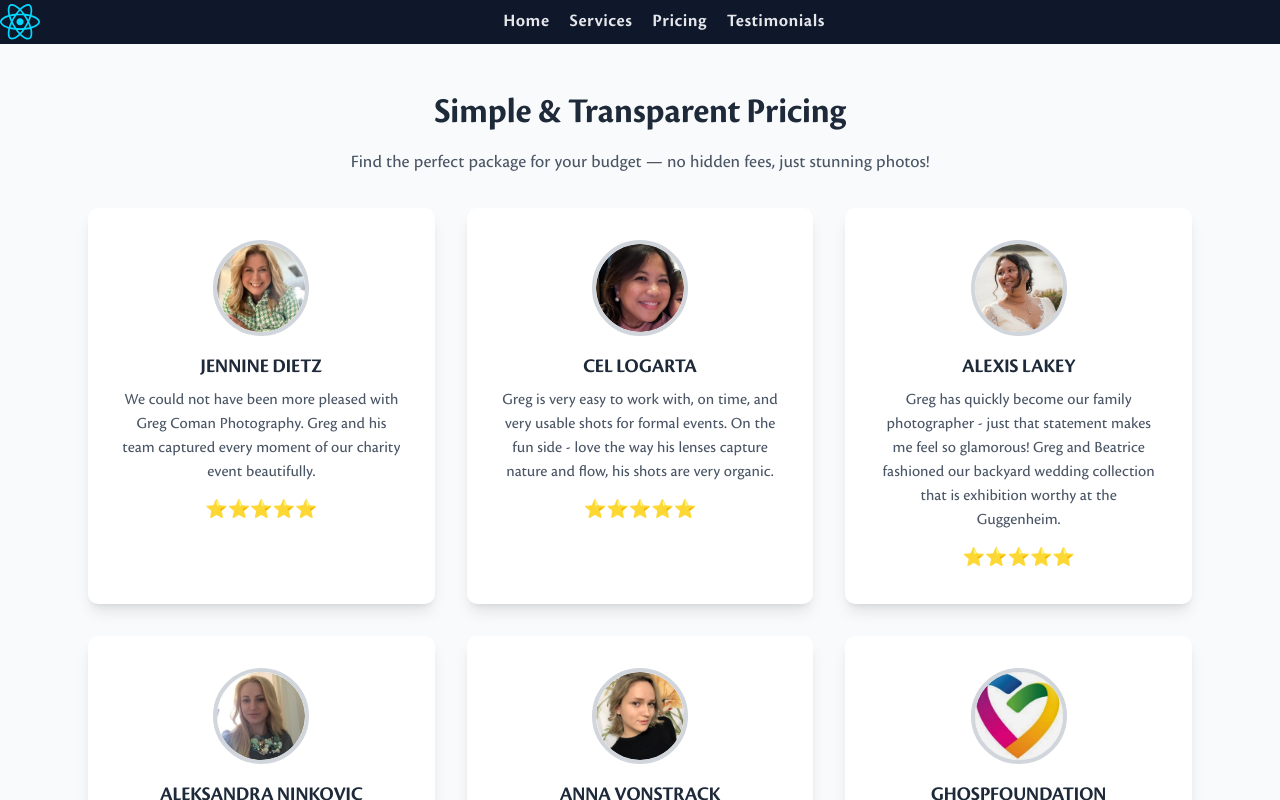
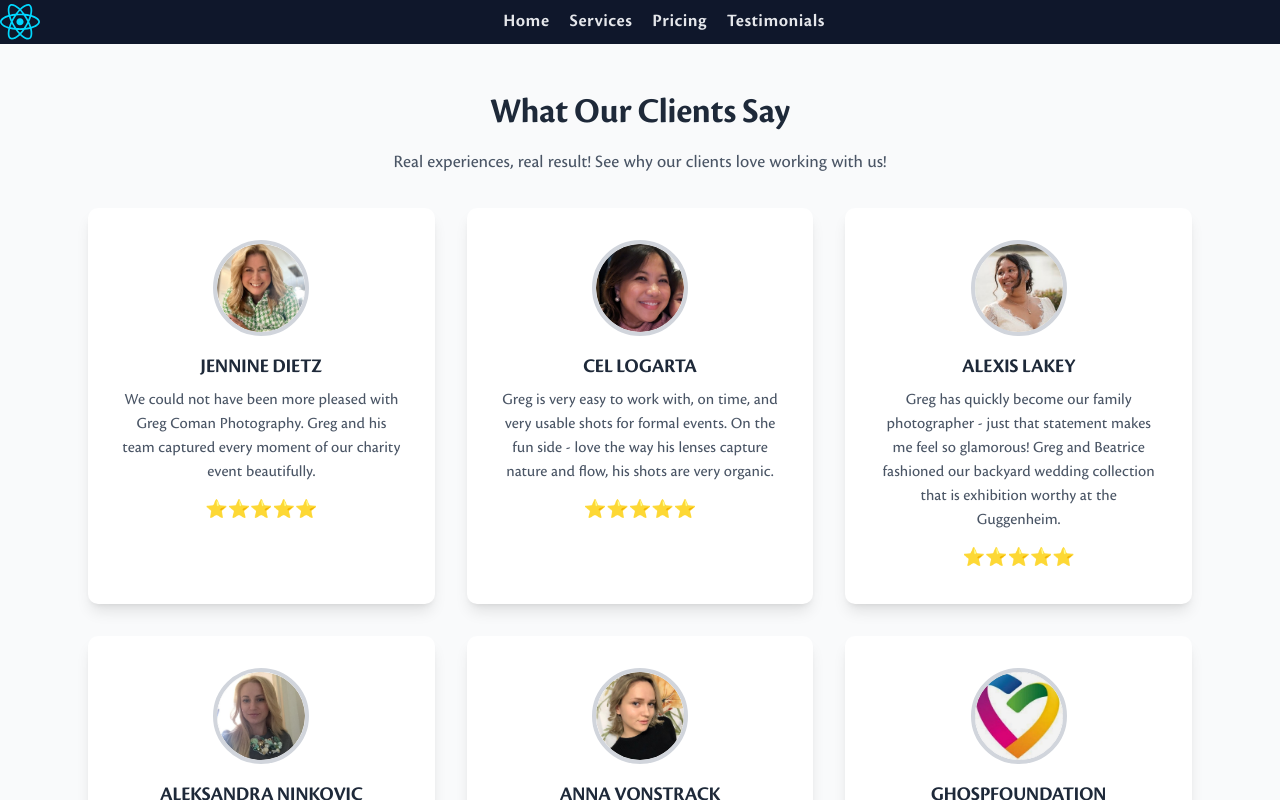
Before and after one commit to omero2582/greg-coman-25, a React (Vite) app in the folder frontend/: page /testimonials in a window 1280 px wide. Shown: the top 800 px of the page. Built offline with nearby package versions, Linux system fonts and the light colour scheme.

Commit message:
Changed testimonial title and slogan

```diff
--- a/frontend/src/pages/Testimonials/Testimonials.jsx
+++ b/frontend/src/pages/Testimonials/Testimonials.jsx
@@ -46,11 +46,10 @@ const Testimonials = () => {
     <div className="min-h-screen bg-gray-50 py-12">
       <div className="max-w-6xl mx-auto text-center">
         <h1 className="text-4xl font-extrabold text-gray-800 mb-4">
-          Simple & Transparent Pricing
+          What Our Clients Say
         </h1>
         <p className="text-lg text-gray-600">
-          Find the perfect package for your budget — no hidden fees, just
-          stunning photos!
+            Real experiences, real result! See why our clients love working with us!
         </p>
       </div>
       <div className="grid md:grid-cols-2 lg:grid-cols-3 gap-8 max-w-6xl mx-auto px-6 mt-8">
```
